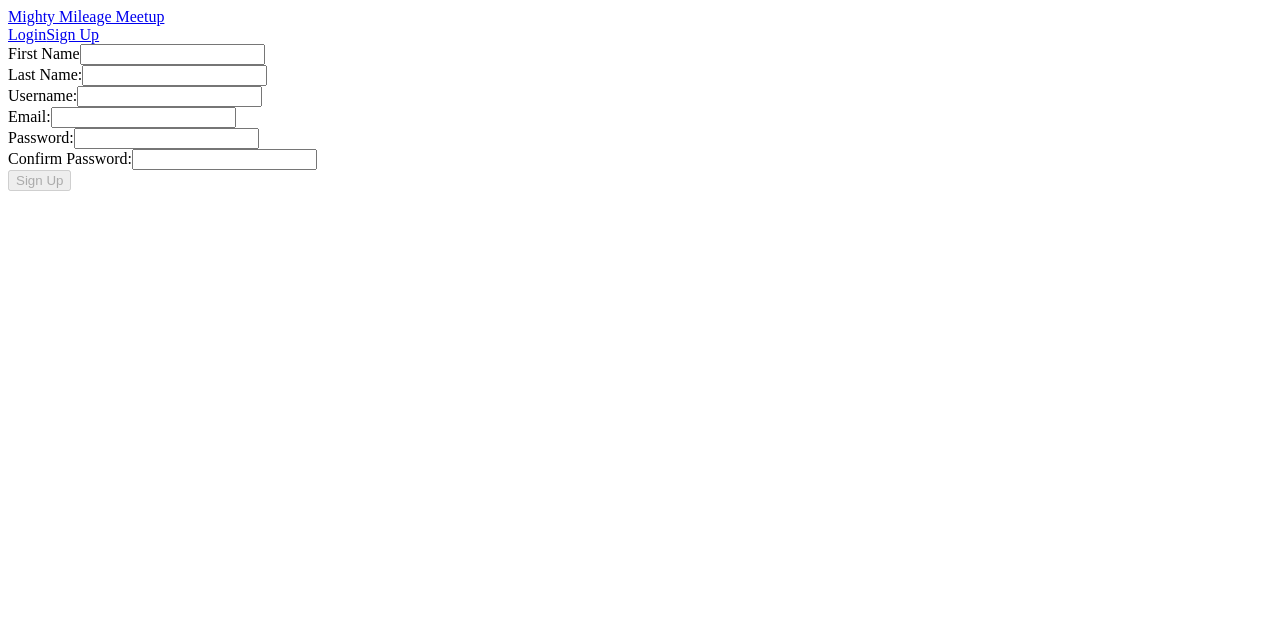
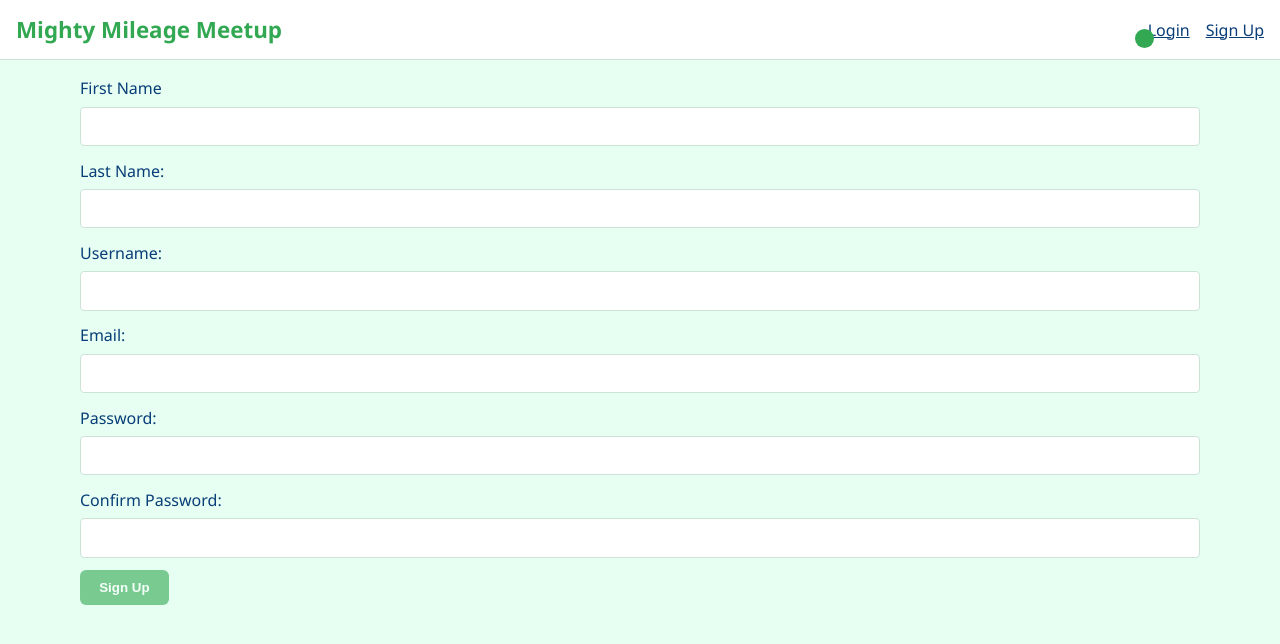
Before and after one commit to sjtroxel/Q3-2025-Codefi-SoloProject, an Angular app in the folder FE-Mighty_Mileage_Meetup/: page /signup in a window 1280 px wide. Shown: the top 644 px of the page. Built offline with nearby package versions, Linux system fonts and the light colour scheme.

Commit message:
starting work on styling. global styles.scss and a slider toggle switch in navbar for dark/light-mode

```diff
--- a/FE-Mighty_Mileage_Meetup/src/app/shared/components/navbar/navbar.html
+++ b/FE-Mighty_Mileage_Meetup/src/app/shared/components/navbar/navbar.html
@@ -2,8 +2,16 @@
   <div class="brand-name">
     <a routerLink="/">Mighty Mileage Meetup</a>
   </div>
+
   <div class="nav-links">
-		@if (authService.isLoggedIn()){
+    <div class="theme-toggle">
+      <label>
+        <input type="checkbox" (change)="toggleTheme($event)" />
+        <span class="slider"></span>
+      </label>
+    </div>
+
+    @if (authService.isLoggedIn()) {
       <button (click)="logout()">Logout</button>
     } @else {
       <a routerLink="/login">Login</a>
--- a/FE-Mighty_Mileage_Meetup/src/app/shared/components/navbar/navbar.ts
+++ b/FE-Mighty_Mileage_Meetup/src/app/shared/components/navbar/navbar.ts
@@ -20,4 +20,9 @@ constructor(
     this.authService.logout();
     this.router.navigate(['/login']);
   }
+
+  toggleTheme(event: Event) {
+    const checked = (event.target as HTMLInputElement).checked;
+    document.body.classList.toggle('dark-mode', checked);
 }
+}
--- a/FE-Mighty_Mileage_Meetup/src/styles.scss
+++ b/FE-Mighty_Mileage_Meetup/src/styles.scss
@@ -1 +1,220 @@
-/* You can add global styles to this file, and also import other style files */
+/* -------------------------------
+   1. CSS RESET & BASE STYLES
+-------------------------------- */
+*,
+*::before,
+*::after {
+  margin: 0;
+  padding: 0;
+  box-sizing: border-box;
+}
+
+html, body {
+  font-family: 'Segoe UI', Roboto, sans-serif;
+  font-size: 16px;
+  line-height: 1.5;
+  background-color: var(--background);
+  color: var(--text-primary);
+  transition: background 0.3s ease, color 0.3s ease;
+}
+
+/* -------------------------------
+   2. THEME VARIABLES
+-------------------------------- */
+:root {
+  /* Light Theme */
+  --background: #e6fff2;          /* Minty green background */
+  --text-primary: #083d77;        /* Dark blue */
+  --text-secondary: #2e6d32;      /* Dark green */
+  --accent: #32a852;              /* Vibrant green for buttons */
+  --accent-hover: #289442;        /* Hover shade */
+  --error: #d62828;               /* Red for errors */
+  --card-bg: #ffffff;             /* White cards */
+  --border: #cce3d6;              /* Light border */
+}
+
+body.dark-mode {
+  /* Dark Theme */
+  --background: #003322;          /* Deep dark green */
+  --text-primary: #d0f4ff;        /* Light blue text */
+  --text-secondary: #98f5e1;      /* Minty highlight */
+  --accent: #0fffcf;              /* Neon-ish accent */
+  --accent-hover: #09e6b6;        /* Darker neon hover */
+  --error: #ff4d6d;               /* Neon pink/red */
+  --card-bg: #0a2b1f;             /* Dark card background */
+  --border: #145a46;              /* Subtle green border */
+}
+
+/* -------------------------------
+   3. GLOBAL TYPOGRAPHY
+-------------------------------- */
+h1, h2, h3 {
+  font-weight: 600;
+  margin-bottom: 0.5rem;
+}
+
+p {
+  margin-bottom: 0.75rem;
+}
+
+/* -------------------------------
+   4. GLOBAL LAYOUT
+-------------------------------- */
+.container {
+  width: 90%;
+  max-width: 1200px;
+  margin: 0 auto;
+  padding: 1rem;
+}
+
+/* -------------------------------
+   5. BUTTON STYLES
+-------------------------------- */
+button {
+  padding: 0.6rem 1.2rem;
+  border: none;
+  border-radius: 6px;
+  background-color: var(--accent);
+  color: #fff;
+  font-weight: 600;
+  cursor: pointer;
+  transition: background 0.2s ease, transform 0.1s ease;
+
+  &:hover {
+    background-color: var(--accent-hover);
+    transform: scale(1.02);
+  }
+
+  &:disabled {
+    opacity: 0.6;
+    cursor: not-allowed;
+  }
+}
+
+/* -------------------------------
+   6. FORM ELEMENTS
+-------------------------------- */
+input, select {
+  width: 100%;
+  padding: 0.6rem;
+  border: 1px solid var(--border);
+  border-radius: 4px;
+  font-size: 1rem;
+  margin-bottom: 0.8rem;
+  background-color: #fff;
+
+  &:focus {
+    outline: 2px solid var(--accent);
+  }
+}
+
+label {
+  font-weight: 500;
+  margin-bottom: 0.4rem;
+  display: inline-block;
+}
+
+.error {
+  color: var(--error);
+  font-size: 0.85rem;
+}
+
+/* -------------------------------
+   7. CARD STYLES
+-------------------------------- */
+.meetup-card {
+  background: var(--card-bg);
+  border: 1px solid var(--border);
+  padding: 1rem;
+  border-radius: 8px;
+  margin-bottom: 1rem;
+  box-shadow: 0 4px 10px rgba(0,0,0,0.05);
+  transition: background 0.3s ease, color 0.3s ease;
+
+  h3 {
+    color: var(--text-primary);
+    margin-bottom: 0.5rem;
+  }
+
+  p {
+    color: var(--text-secondary);
+  }
+
+  button {
+    margin-right: 0.5rem;
+  }
+}
+
+/* -------------------------------
+   8. NAVBAR
+-------------------------------- */
+.navbar {
+  display: flex;
+  justify-content: space-between;
+  align-items: center;
+  padding: 0.8rem 1rem;
+  background-color: var(--card-bg);
+  border-bottom: 1px solid var(--border);
+
+  .brand-name a {
+    font-size: 1.4rem;
+    font-weight: bold;
+    color: var(--accent);
+    text-decoration: none;
+  }
+
+  .nav-links {
+    display: flex;
+    gap: 1rem;
+
+    a, button {
+      background: none;
+      border: none;
+      color: var(--text-primary);
+      font-weight: 500;
+      cursor: pointer;
+      transition: color 0.2s;
+
+      &:hover {
+        color: var(--accent);
+      }
+    }
+  }
+
+  /* Toggle switch */
+  .theme-toggle {
+    display: flex;
+    align-items: center;
+    gap: 0.5rem;
+
+    input[type="checkbox"] {
+      display: none;
+    }
+
+    .slider {
+      width: 50px;
+      height: 25px;
+      background: var(--border);
+      border-radius: 50px;
+      position: relative;
+      cursor: pointer;
+      transition: background 0.3s;
+
+      &::after {
+        content: '';
+        position: absolute;
+        top: 3px;
+        left: 3px;
+        width: 19px;
+        height: 19px;
+        background: var(--accent);
+        border-radius: 50%;
+        transition: transform 0.3s;
+      }
+    }
+
+    input:checked + .slider::after {
+      transform: translateX(25px);
+    }
+  }
+}
```
Lines whose indentation alone changed are shown as unchanged.
